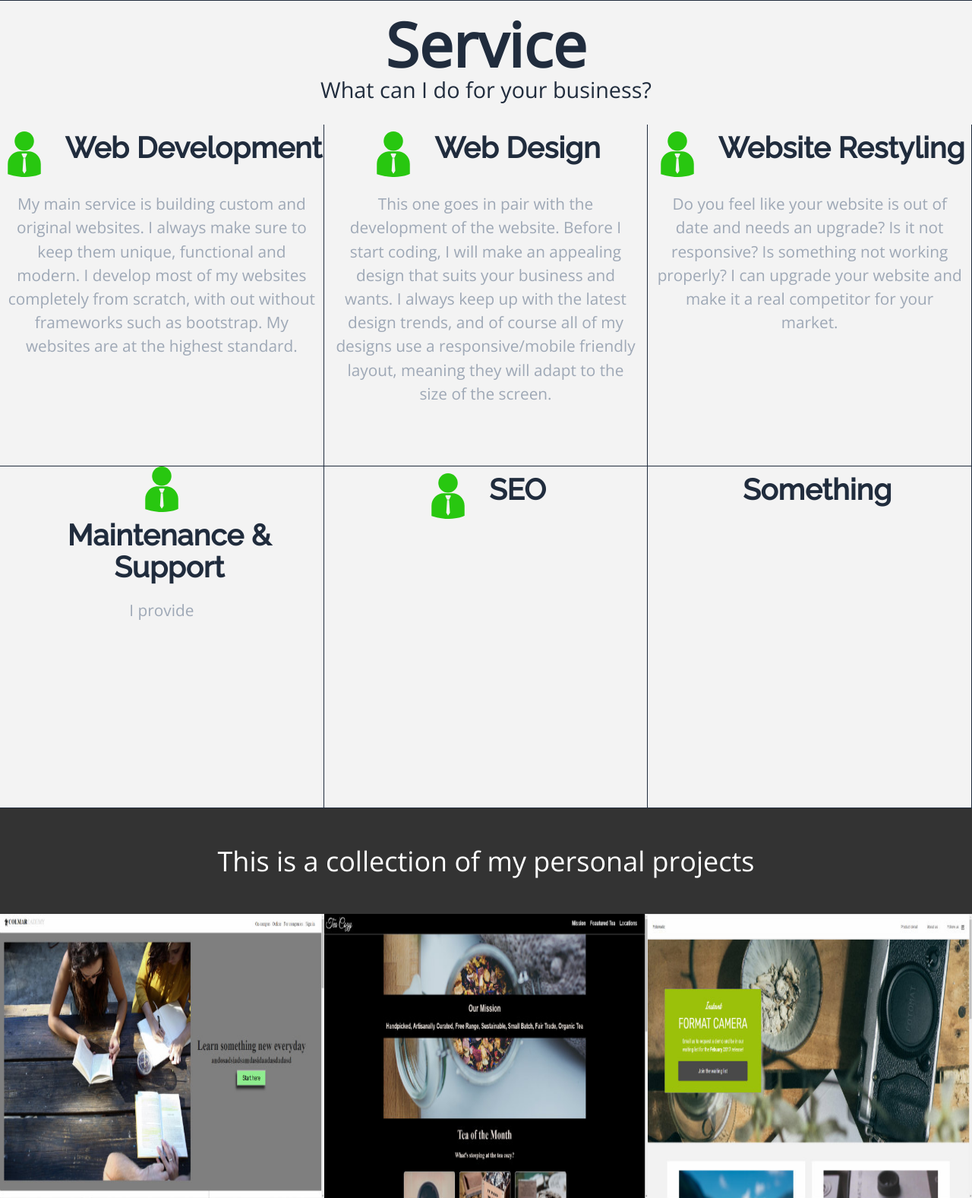
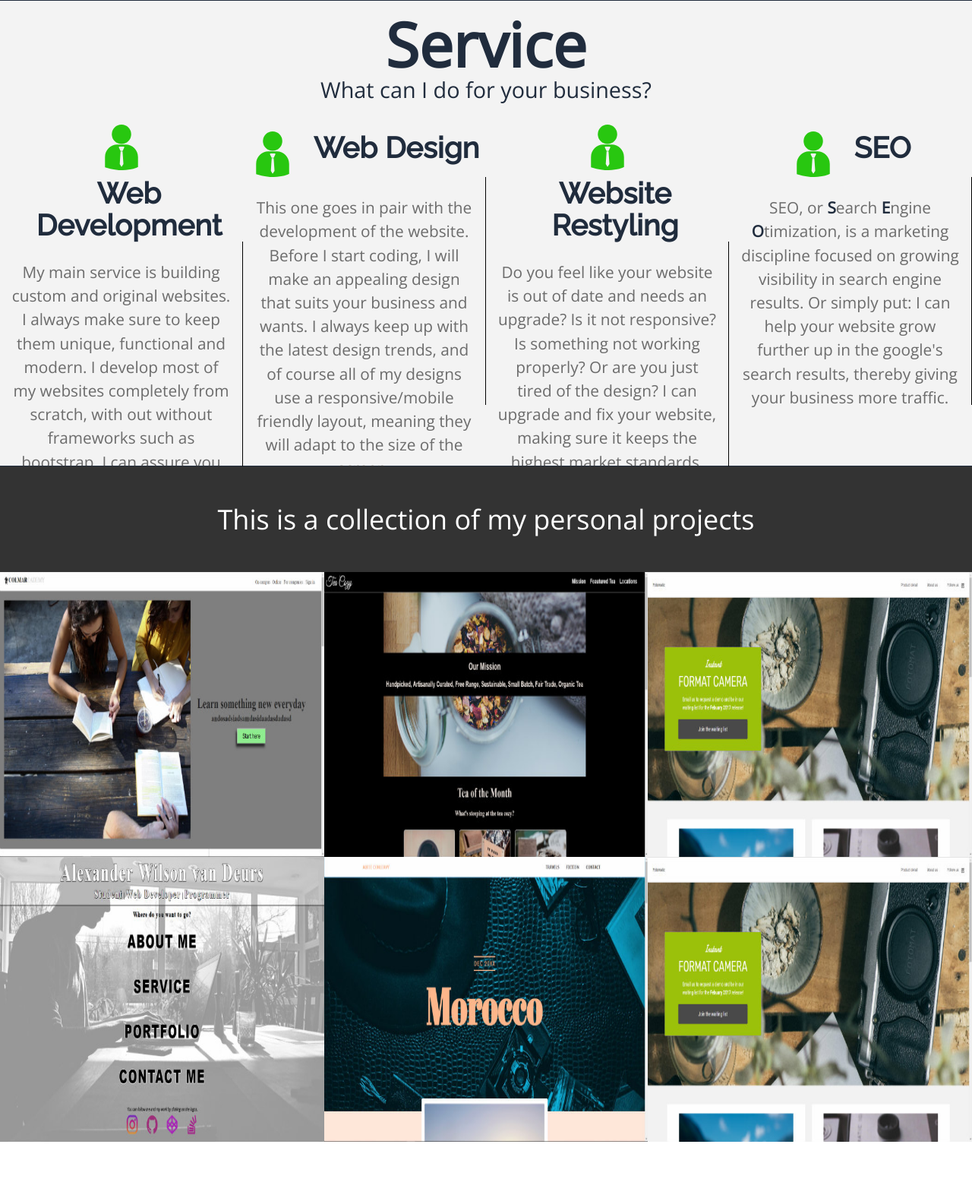
Before and after one commit to vanDeurs/portfolio, a PHP site: page / in a window 1280 px wide. Shown: the part 1387-2964 px from the top of the page at 76% size. Run offline with PHP 8.4, Linux system fonts and the light colour scheme; some libraries are stand-ins or nearby versions; some web fonts are replaced.

Commit message:
Dont know

```diff
--- a/index.html
+++ b/index.html
@@ -63,7 +63,7 @@
         <div class="landing-page">
             <div class="container-fluid">
                 <div class="row">
-                    <div class="col-xs-12 align-middle text-landing">
+                    <div class="col-xs-12 align-middle text-landing" id="text-landing">
                         <div class="header-text">
                             <h3>Hi! I'm</h3>
                             <h1>Alexander Wilson van Deurs</h1>
@@ -156,37 +156,28 @@
                             <h1>Service</h1>
                             <h3>What can I do for your business?</h3>
                         </div>
-                        <div class="col-xs-12 col-sm-6 col-md-4 service-box">
+                        <div class="col-xs-12 col-sm-6 col-md-3 service-box">
                             <img src="resources/pictures/business-person-silhouette-wearing-tie.svg" alt="">
                             <h2>Web Development</h2>
-                            <p>My main service is building custom and original websites. I always make sure to keep them unique, functional and modern. I develop most of my websites completely from scratch, with out without frameworks such as bootstrap. My websites are at the highest standard.    </p>
+                            <p>My main service is building custom and original websites. I always make sure to keep them unique, functional and modern. I develop most of my websites completely from scratch, with out without frameworks such as bootstrap. I can assure you that my websites are at the highest standards.</p>
 
                         </div>
-                        <div class="col-xs-12 col-sm-6 col-md-4 service-box">
+                        <div class="col-xs-12 col-sm-6 col-md-3 service-box">
                             <img src="resources/pictures/business-person-silhouette-wearing-tie.svg" alt="">
                             <h2>Web Design</h2>
                             <p>This one goes in pair with the development of the website. Before I start coding, I will make an appealing design that suits your business and wants. I always keep up with the latest design trends, and of course all of my designs use a responsive/mobile friendly layout, meaning they will adapt to the size of the screen.  </p>
 
                         </div>
-                        <div class="col-xs-12 col-sm-6 col-md-4 service-box">
+                        <div class="col-xs-12 col-sm-6 col-md-3 service-box">
                             <img src="resources/pictures/business-person-silhouette-wearing-tie.svg" alt="">
                             <h2>Website Restyling</h2>
-                            <p>Do you feel like your website is out of date and needs an upgrade? Is it not responsive? Is something not working properly? I can upgrade your website and make it a real competitor for your market.   </p>
+                            <p>Do you feel like your website is out of date and needs an upgrade? Is it not responsive? Is something not working properly? Or are you just tired of the design? I can upgrade and fix your website, making sure it keeps the highest market standards.</p>
 
                         </div>
-                        <div class="col-xs-12 col-sm-6 col-md-4 service-box">
-                            <img src="resources/pictures/business-person-silhouette-wearing-tie.svg" alt="">
-                            <h2>Maintenance & Support</h2>
-                            <p>I provide</p>
-
-                        </div>
-                        <div class="col-xs-12 col-sm-6 col-md-4 service-box">
+                        <div class="col-xs-12 col-sm-6 col-md-3 service-box">
                              <img src="resources/pictures/business-person-silhouette-wearing-tie.svg" alt="">
                             <h2>SEO</h2>
-
-                        </div>
-                        <div class="col-xs-12 col-sm-6 col-md-4 service-box last">
-                            <h2>Something</h2>
+                            <p>SEO, or <span>S</span>earch <span>E</span>ngine <span>O</span>timization, is a marketing discipline focused on growing visibility in search engine results. Or simply put: I can help your website grow further up in the google's search results, thereby giving your business more traffic. </p>
 
                         </div>
 
--- a/resources/css/style.css
+++ b/resources/css/style.css
@@ -638,7 +635,6 @@
 
 .service-box {
     height: 450px;
-    border-right: 1px solid #202C3D;
     border-bottom: 1px solid #202C3D;
 }
 
@@ -660,11 +656,18 @@
 }
 
 .service-box p {
-    color: #9ea8b6;
+    color: rgba(50,50,50,.7);
     font-size: 1.3rem;
     font-family: 'Open Sans', sans-serif;
-    padding: 20px 10px;
+    padding: 25px 15px;
     line-height: 1.5;
+    border-right: 1px solid black;
+    height: 300px;
+}
+
+.service-box span {
+    color: #202C3D;
+    font-weight: 600;
 }
 
 
```
Also changed, not shown: other parts of resources/css/style.css (+13 -16 lines), resources/js/main.js (+5 -40 lines), resources/js/modernizr.min.js. Lines whose indentation alone changed are shown as unchanged.
